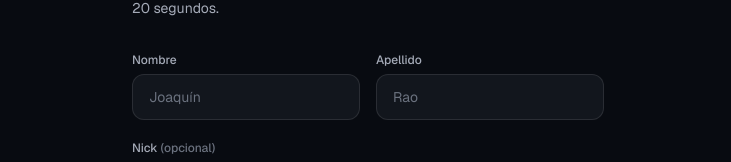
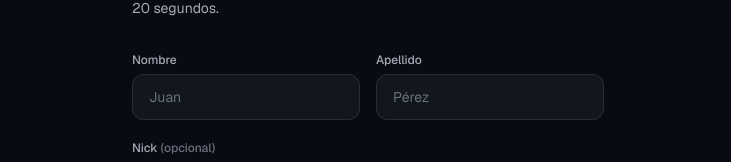
Before and after one commit to jota1221-coder/starmap-ba, a Next.js app: page /perfil in a window 1280 px wide. Shown: the part 159-321 px from the top of the page, without its empty margins (272-1003 px from the left). Built offline with nearby package versions, Linux system fonts and the light colour scheme; no server answers; the database is empty; sample sign-in values are in the browser's storage.

Commit message:
chore: demo link al dominio propio (starmapba.com.ar) + placeholder generico en /perfil

```diff
--- a/components/ProfileForm.tsx
+++ b/components/ProfileForm.tsx
@@ -33,7 +33,7 @@ export default function ProfileForm({ initial }: { initial: ProfileFields }) {
             minLength={2}
             maxLength={40}
             defaultValue={initial.firstName ?? ""}
-            placeholder="Joaquín"
+            placeholder="Juan"
             className={inputClass}
           />
         </div>
@@ -48,7 +48,7 @@ export default function ProfileForm({ initial }: { initial: ProfileFields }) {
             minLength={2}
             maxLength={40}
             defaultValue={initial.lastName ?? ""}
-            placeholder="Rao"
+            placeholder="Pérez"
             className={inputClass}
           />
         </div>
```
Also changed, not shown: 1 other file (tests, documents, lock files or other folders).
